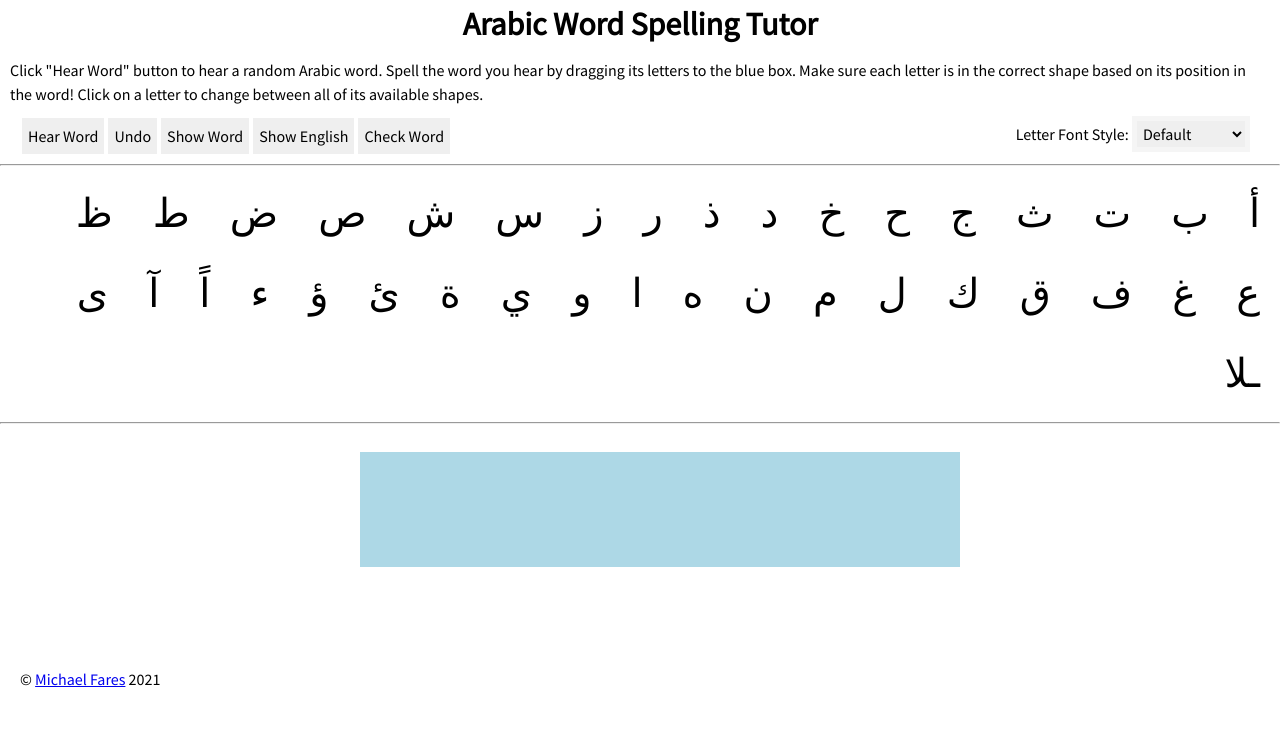
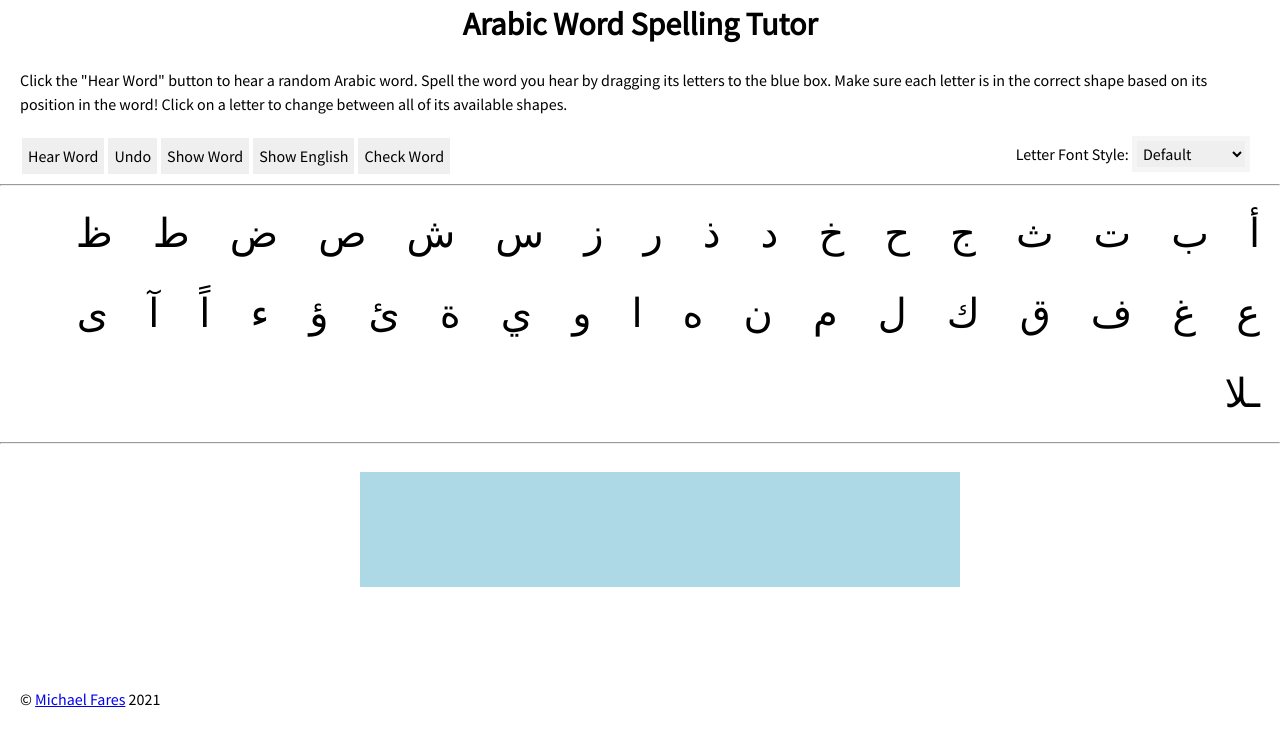
Before and after one commit to Michael-Fares/ArabicLetterConnectionApp, a website: page index.html in a window 1280 px wide. Drawn offline with Linux system fonts and the light colour scheme; a web font is replaced by a local one.

Commit message:
added more styles

```diff
--- a/index.html
+++ b/index.html
@@ -33,7 +33,7 @@
     <header class="header engfont">
       <h1 class="title">Arabic Word Spelling Tutor</h1>
     <p id="instructions">
-      Click "Hear Word" button to hear a random Arabic word.
+      Click the "Hear Word" button to hear a random Arabic word.
       Spell the word you hear by dragging its letters to the blue box.
       Make sure each letter is in the correct shape based on its position in the word! Click on a letter to change between all of its available shapes.
     </p>
--- a/style.css
+++ b/style.css
@@ -53,7 +53,7 @@ button:hover {
   background-color: tomato;
 }
 p {
-  margin: 10px;
+  margin: 20px;
 }
 .title {
   text-align: center;
```
